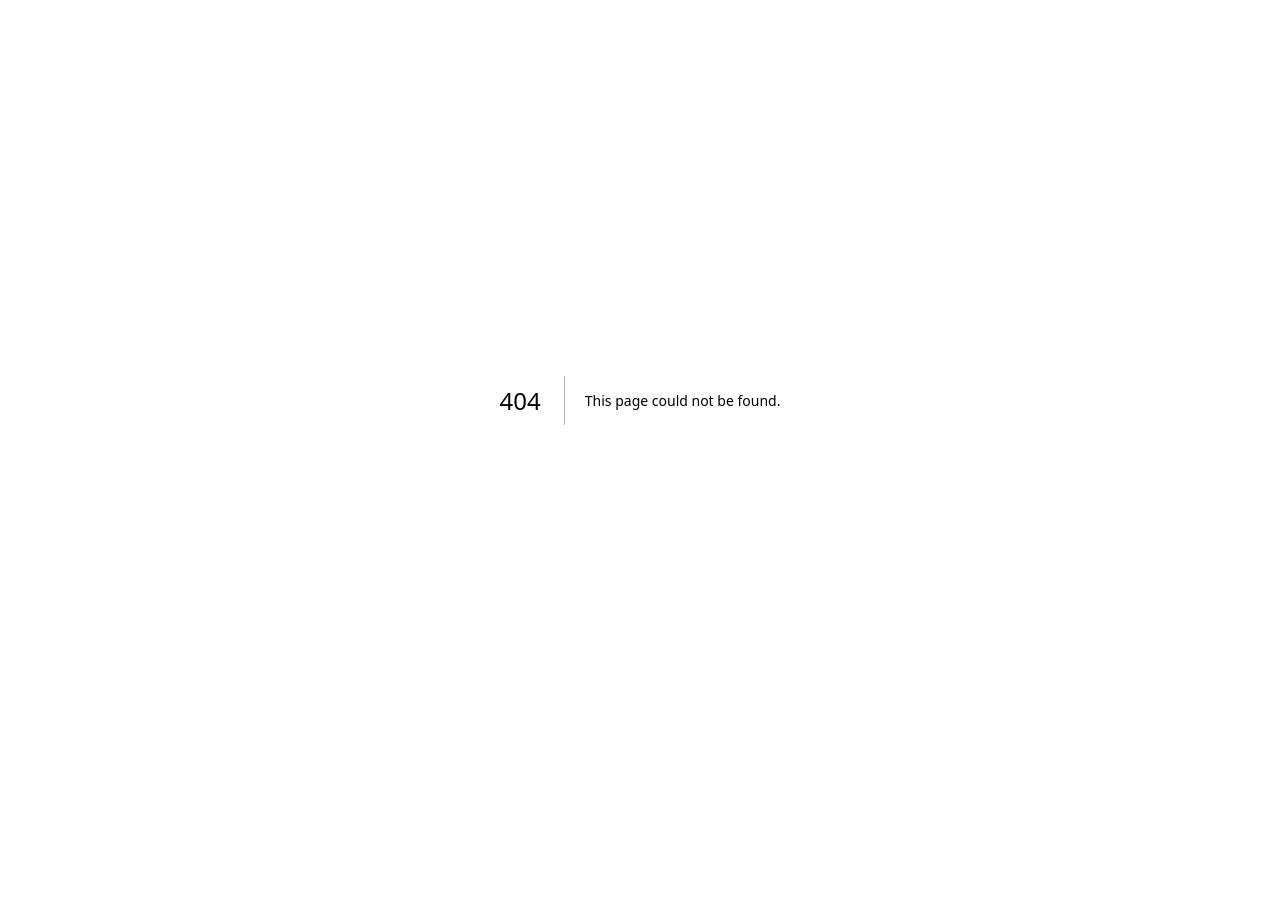
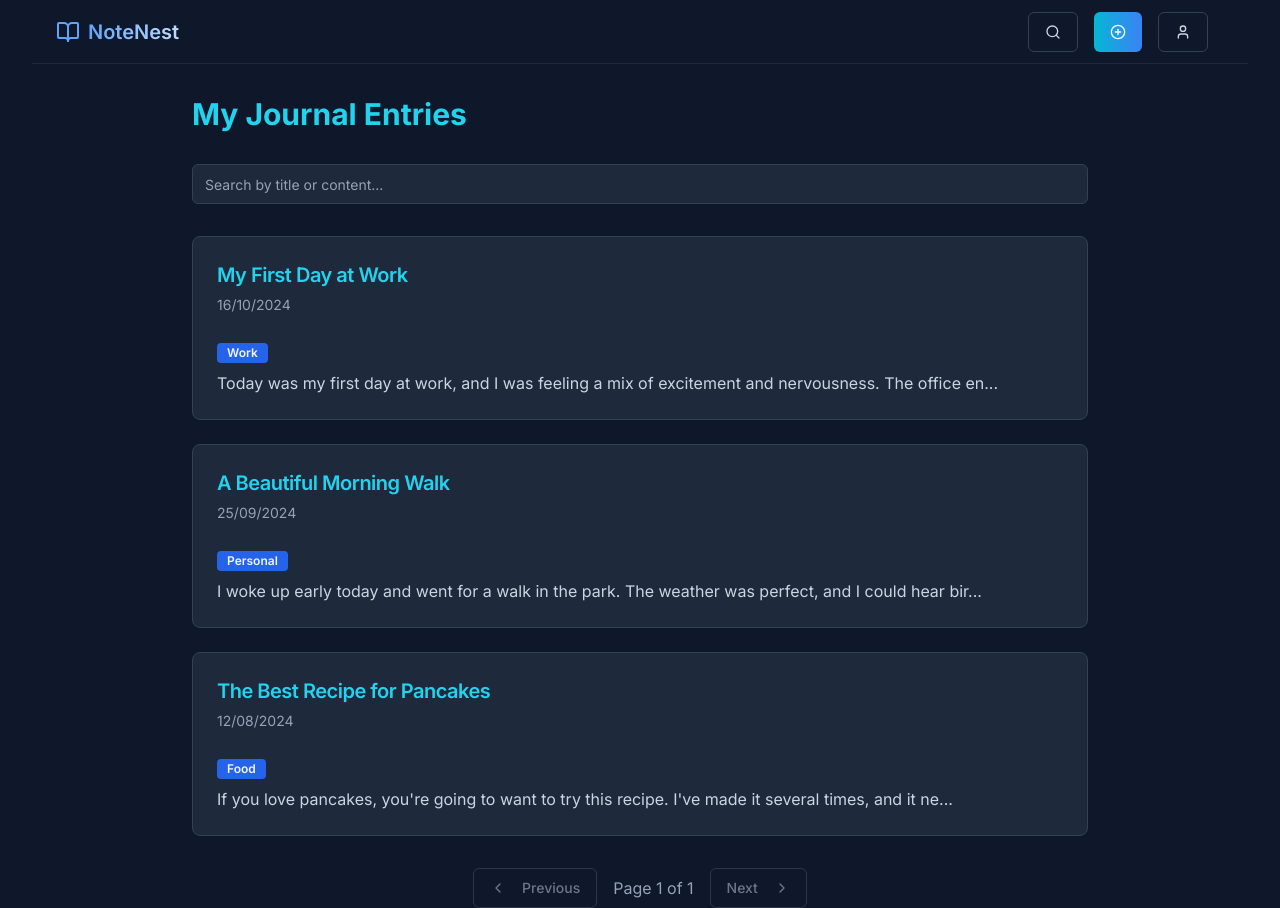
Before and after one commit to Imukua/notenest-frontend, a Next.js app: page /journals/list in a window 1280 px wide. Before the commit this address had no page. Before the commit the page ends 800 px from the top, so only its background shows below. Built offline with nearby package versions, Linux system fonts and the light colour scheme.

Commit message:
Added: journal search and listg page

```diff
--- /dev/null
+++ b/app/journals/list/page.tsx
@@ -0,0 +1,166 @@
+"use client"
+
+import { useState, useEffect } from 'react'
+import { useRouter, useSearchParams } from 'next/navigation'
+import { Input } from "@/components/ui/input"
+import { Button } from "@/components/ui/button"
+import { Card, CardHeader, CardTitle, CardDescription, CardContent } from "@/components/ui/card"
+import { Loader2, ChevronLeft, ChevronRight } from "lucide-react"
+import { Header } from '@/components/header/header'
+
+type JournalEntry = {
+  id: string
+  title: string
+  content: string
+  category: string
+  date: string
+}
+
+const mockEntries: JournalEntry[] = [
+  {
+    "id": "1",
+    "title": "My First Day at Work",
+    "content": "Today was my first day at work, and I was feeling a mix of excitement and nervousness. The office environment...",
+    "category": "Work",
+    "date": "2024-10-16"
+  },
+  {
+    "id": "2",
+    "title": "A Beautiful Morning Walk",
+    "content": "I woke up early today and went for a walk in the park. The weather was perfect, and I could hear birds chirping...",
+    "category": "Personal",
+    "date": "2024-09-25"
+  },
+  {
+    "id": "3",
+    "title": "The Best Recipe for Pancakes",
+    "content": "If you love pancakes, you're going to want to try this recipe. I've made it several times, and it never fails to impress...",
+    "category": "Food",
+    "date": "2024-08-12"
+  }
+]
+
+export default function JournalListPage() {
+  const router = useRouter()
+  const searchParams = useSearchParams()
+  const [entries, setEntries] = useState<JournalEntry[]>([])
+  const [isLoading, setIsLoading] = useState(false)
+  const [currentPage, setCurrentPage] = useState(1)
+  const [totalPages, setTotalPages] = useState(1)
+  const [searchTerm, setSearchTerm] = useState('')
+
+  useEffect(() => {
+    const search = searchParams.get('search') || ''
+    setSearchTerm(search)
+  }, [searchParams])
+
+  useEffect(() => {
+    const fetchEntries = async () => {
+      setIsLoading(true)
+      try {
+        // Simulating API call with mock data
+        await new Promise(resolve => setTimeout(resolve, 1000))
+        const filteredEntries = mockEntries.filter(entry =>
+          entry.title.toLowerCase().includes(searchTerm.toLowerCase()) ||
+          entry.content.toLowerCase().includes(searchTerm.toLowerCase())
+        )
+        setEntries(filteredEntries)
+        setTotalPages(Math.ceil(filteredEntries.length / 10)) // Assuming 10 entries per page
+      } catch (error) {
+        console.error('Error fetching journal entries:', error)
+      } finally {
+        setIsLoading(false)
+      }
+    }
+
+    fetchEntries()
+  }, [searchTerm])
+
+  const handleSearch = (e: React.ChangeEvent<HTMLInputElement>) => {
+    const value = e.target.value
+    setSearchTerm(value)
+    router.push(`?search=${encodeURIComponent(value)}`, { scroll: false })
+  }
+
+  const handleEntryClick = (id: string) => {
+    router.push(`/journal/${id}`)
+  }
+
+  const handlePageChange = (newPage: number) => {
+    setCurrentPage(newPage)
+  }
+
+  return (
+    <div className="min-h-screen bg-slate-900 text-slate-100 px-4 sm:px-6 lg:px-8">
+        <Header />
+      <div className="max-w-4xl mx-auto mt-8">
+        <h1 className="text-3xl font-bold text-cyan-400 mb-8">My Journal Entries</h1>
+
+        <div className="mb-8">
+          <Input
+            type="text"
+            placeholder="Search by title or content..."
+            value={searchTerm}
+            onChange={handleSearch}
+            className="bg-slate-800 border-slate-700 text-slate-100 placeholder-slate-400"
+          />
+        </div>
+
+        {isLoading ? (
+          <div className="flex justify-center items-center h-64">
+            <Loader2 className="h-8 w-8 animate-spin text-cyan-500" />
+          </div>
+        ) : (
+          <div className="space-y-6">
+            {entries.map((entry) => (
+              <Card
+                key={entry.id}
+                className="bg-slate-800 border-slate-700 hover:bg-slate-700 transition-colors cursor-pointer"
+                onClick={() => handleEntryClick(entry.id)}
+              >
+                <CardHeader>
+                  <CardTitle className="text-xl text-cyan-400">{entry.title}</CardTitle>
+                  <CardDescription className="text-slate-400">
+                    {new Date(entry.date).toLocaleDateString('en-GB')}
+                  </CardDescription>
+                </CardHeader>
+                <CardContent>
+                  <span className="inline-block bg-blue-600 text-xs font-semibold mr-2 px-2.5 py-0.5 rounded text-slate-100 mb-2">
+                    {entry.category}
+                  </span>
+                  <p className="text-slate-300">
+                    {entry.content.length > 100 ? `${entry.content.slice(0, 100)}...` : entry.content}
+                  </p>
+                </CardContent>
+              </Card>
+            ))}
+          </div>
+        )}
+
+        <div className="mt-8 flex justify-center items-center space-x-4">
+          <Button
+            onClick={() => handlePageChange(currentPage - 1)}
+            disabled={currentPage === 1}
+            variant="outline"
+            className="border-slate-600 text-slate-300 hover:bg-slate-700 hover:text-slate-50"
+          >
+            <ChevronLeft className="h-4 w-4 mr-2" />
+            Previous
+          </Button>
+          <span className="text-slate-400">
+            Page {currentPage} of {totalPages}
+          </span>
+          <Button
+            onClick={() => handlePageChange(currentPage + 1)}
+            disabled={currentPage === totalPages}
+            variant="outline"
+            className="border-slate-600 text-slate-300 hover:bg-slate-700 hover:text-slate-50"
+          >
+            Next
+            <ChevronRight className="h-4 w-4 ml-2" />
+          </Button>
+        </div>
+      </div>
+    </div>
+  )
+}
```
